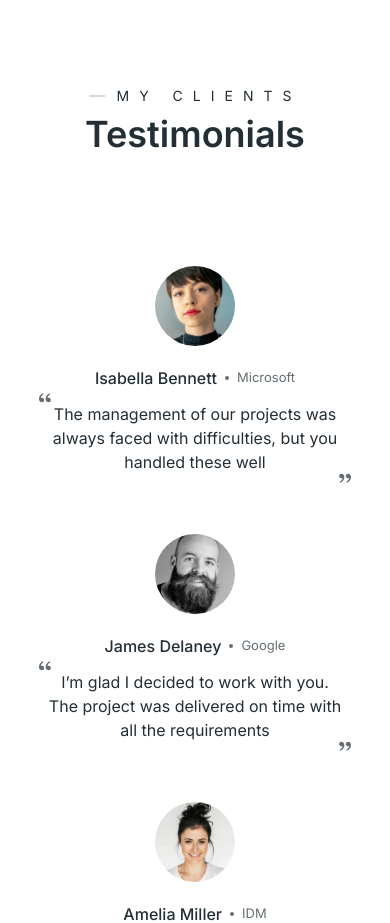
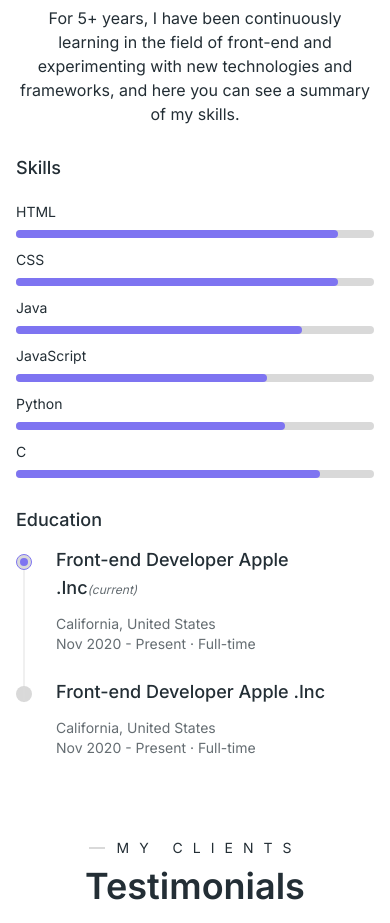
Before and after one commit to avishka2k/kr-portfolio, a React (Create React App) app: page / in a window 390 px wide. Shown: the part 4780-5703 px from the top of the page. Built offline with nearby package versions, Linux system fonts and the light colour scheme.

Commit message:
Website Front-end done

```diff
--- a/src/components/Contacts.jsx
+++ b/src/components/Contacts.jsx
@@ -28,7 +28,7 @@ function Contacts() {
       <div className="container px-4 m-auto">
         <div className="flex flex-col justify-center w-full pb-[7rem]">
           <div className="flex flex-row place-content-center pb-2 items-center">
-            <div className="section-header-before mr-3"></div>
+            <div className="w-[1rem] h-[2px] bg-gray mr-3"></div>
             <p className="section-header uppercase tracking-[10px] md:text-1xl text-sm my-text-gray">
               contacts
             </p>
--- a/src/components/Hero.jsx
+++ b/src/components/Hero.jsx
@@ -13,7 +13,7 @@ function Hero() {
       <div className="container px-4 m-auto md:hidden">
         <div className="flex flex-col justify-center w-full py-8">
           <div className="flex flex-row place-content-center items-center">
-            <div className="section-header-before mr-3"></div>
+            <div className="w-[1rem] h-[2px] bg-gray mr-3"></div>
             <p className="section-header uppercase tracking-[10px] text-gray2">
               My Name is
             </p>
@@ -45,7 +45,7 @@ function Hero() {
       <div className="container px-4 m-auto hidden md:flex">
         <div className="flex flex-col justify-center w-full py-8">
           <div className="flex flex-row items-center">
-            <div className="section-header-before mr-3"></div>
+            <div className="w-[1rem] h-[2px] bg-gray mr-3"></div>
             <p className="section-header uppercase text-gray2 tracking-[10px]">
               My Name is
             </p>
--- a/src/components/Navbar.jsx
+++ b/src/components/Navbar.jsx
@@ -39,6 +39,9 @@ function Navbar() {
             <a href="#experices">Experices</a>
           </li>
           <li className="cursor-pointer">
+            <a href="#skills">Skills</a>
+          </li>
+          <li className="cursor-pointer">
             <a href="#contacts">Contact</a>
           </li>
         </ul>
@@ -65,10 +68,24 @@ function Navbar() {
         </div>
       </div>
       <ul className={!nav ? "hidden" : "absolute w-full px-8 pb-10 bg-white"}>
-        <li className="cursor-pointer w-full p-3">About</li>
-        <li className="cursor-pointer w-full p-3">Projects</li>
-        <li className="cursor-pointer w-full p-3">Skills</li>
-        <li className="cursor-pointer w-full p-3">Contact</li>
+        <li className="cursor-pointer w-full p-3">
+          <a href="#about">About</a>
+        </li>
+        <li className="cursor-pointer w-full p-3">
+          <a href="#services">Services</a>
+        </li>
+        <li className="cursor-pointer w-full p-3">
+          <a href="#projects">Projects</a>
+        </li>
+        <li className="cursor-pointer w-full p-3">
+          <a href="#experices">Experices</a>
+        </li>
+        <li className="cursor-pointer w-full p-3">
+          <a href="#skills">Skills</a>
+        </li>
+        <li className="cursor-pointer w-full p-3">
+          <a href="#contacts">Contact</a>
+        </li>
         <div className="flex flex-col bg-blue my-4 rounded-lg">
           <button className=" text-white py-3">Download Resume</button>
         </div>
--- /dev/null
+++ b/src/components/ProgressBar.jsx
@@ -0,0 +1,16 @@
+import React from "react";
+
+function ProgressBar(props) {
+  return (
+    <div>
+      <div className="flex flex-col gap-2 pt-3">
+        <p className=" text-sm">{props.skillName}</p>
+        <div className="bg-gray rounded">
+          <div className={`bg-blue h-2 ${props.percentage} rounded`}></div>
+        </div>
+      </div>
+    </div>
+  );
+}
+
+export default ProgressBar;
--- a/src/components/Services.jsx
+++ b/src/components/Services.jsx
@@ -32,7 +32,7 @@ function Services() {
       <div className="container px-4 m-auto">
         <div className="flex flex-col w-full pb-[7rem]">
           <div className="flex flex-row place-content-center pb-2 items-center">
-            <div className="section-header-before mr-3"></div>
+            <div className="w-[1rem] h-[2px] bg-gray mr-3"></div>
             <p className="section-header uppercase tracking-[10px] md:text-1xl text-sm my-text-gray">
               Services
             </p>
--- a/src/components/Skills.jsx
+++ b/src/components/Skills.jsx
@@ -1,15 +1,16 @@
 import React from "react";
+import ProgressBar from "./ProgressBar";
 
 function Skills() {
   return (
     <div
-      id="experices"
+      id="skills"
       className="w-full flex pt-[6rem] md:h-screen flex-col justify-between"
     >
       <div className="container px-4 m-auto">
         <div className="flex flex-col justify-center w-full pb-[7rem]">
           <div className="flex flex-row place-content-center pb-2 items-center">
-            <div className="section-header-before mr-3"></div>
+            <div className="w-[1rem] h-[2px] bg-gray mr-3"></div>
             <p className="section-header uppercase tracking-[10px] md:text-1xl text-sm my-text-gray">
               learning path
             </p>
@@ -18,6 +19,77 @@ function Skills() {
             Education & Skills
           </p>
         </div>
+        <div className="flex flex-col justify-around lg:flex-row-reverse lg:max-w-none max-w-[24rem] m-auto">
+          <div className="flex flex-col max-w-[40rem] sm:max-w-[30rem]">
+            <p className="text-center lg:text-left">
+              For 5+ years, I have been continuously learning in the field of
+              front-end and experimenting with new technologies and frameworks,
+              and here you can see a summary of my skills.
+            </p>
+            <p className="pt-7 text-lg font-[500]">Skills</p>
+            <div className="flex-flex-col pt-2">
+              <ProgressBar skillName="HTML" percentage="w-[90%]" />
+              <ProgressBar skillName="CSS" percentage="w-[90%]" />
+              <ProgressBar skillName="Java" percentage="w-[80%]" />
+              <ProgressBar skillName="JavaScript" percentage="w-[70%]" />
+              <ProgressBar skillName="Python" percentage="w-[75%]" />
+              <ProgressBar skillName="C" percentage="w-[85%]" />
+            </div>
+          </div>
+          <div className="flex flex-col">
+            <p className="lg:pt-0 pt-7 pb-3 text-lg font-[500]">Education</p>
+            <div className="flex flex-row items-start">
+              <div className="flex flex-col item-end"></div>
+              <div className="flex w-full flex-col m-auto place-content-center gap-6 relative">
+                <span className="h-full over top-[10px] left-[7px] absolute w-[2px] bg-gray opacity-40"></span>
+                <div className="flex flex-row items-start">
+                  <div className="flex flex-col mt-2 mr-6">
+                    <span class="flex h-4 w-4 overflow-hidden">
+                      <span class="animate-ping absolute inline-flex h-4 w-4 rounded-full bg-blue opacity-50"></span>
+                      <span class=" absolute rounded-full w-4 h-4 m-auto bg-gray border-[1px] border-blue"></span>
+                      <span class="relative inline-flex rounded-full w-[8px] h-[8px] m-auto bg-blue"></span>
+                    </span>
+                  </div>
+                  <div className="flex flex-col">
+                    <p className="font-medium text-lg md:text-xl mb-3">
+                      Front-end Developer Apple .Inc
+                      <span className="text-gray2 font-normal md:text-sm text-xs italic">
+                        (current)
+                      </span>
+                    </p>
+                    <p className="text-sm md:text-base text-gray2">
+                      California, United States
+                    </p>
+                    <p className="text-sm md:text-base text-gray2">
+                      Nov 2020 - Present · Full-time
+                    </p>
+                  </div>
+                </div>
+                <div className="flex flex-row items-start">
+                  <div className="flex flex-col mt-2 mr-6">
+                    <span class="flex h-4 w-4">
+                      <span class="rounded-full w-4 h-4 m-auto bg-gray"></span>
+                    </span>
+                    <span class="flex ml-[2px]">
+                      <span class="absolute inline-flex h-[8rem] w-3 rounded-full bg-white"></span>
+                    </span>
+                  </div>
+                  <div className="flex flex-col">
+                    <p className="font-medium text-lg md:text-xl mb-3">
+                      Front-end Developer Apple .Inc
+                    </p>
+                    <p className="text-sm md:text-base text-gray2">
+                      California, United States
+                    </p>
+                    <p className="text-sm md:text-base text-gray2">
+                      Nov 2020 - Present · Full-time
+                    </p>
+                  </div>
+                </div>
+              </div>
+            </div>
+          </div>
+        </div>
       </div>
     </div>
   );
--- a/src/components/Testimonials.jsx
+++ b/src/components/Testimonials.jsx
@@ -34,7 +34,7 @@ function Testimonials() {
       <div className="container px-4 m-auto">
         <div className="flex flex-col justify-center w-full pb-[7rem]">
           <div className="flex flex-row place-content-center pb-2 items-center">
-            <div className="section-header-before mr-3"></div>
+            <div className="w-[1rem] h-[2px] bg-gray mr-3"></div>
             <p className="section-header uppercase tracking-[10px] md:text-1xl text-sm my-text-gray">
               my clients
             </p>
--- a/src/components/Work.jsx
+++ b/src/components/Work.jsx
@@ -39,11 +39,11 @@ function Work() {
   ];
 
   return (
-    <div id="projects" className="w-full flex flex-col md:h-screen pt-20">
+    <div id="projects" className="w-full flex flex-col xl:h-screen pt-20">
       <div className="container px-4 m-auto">
         <div className="flex flex-col justify-center w-full pb-[7rem]">
           <div className="flex flex-row place-content-center pb-2 items-center">
-            <div className="section-header-before mr-3"></div>
+            <div className="w-[1rem] h-[2px] bg-gray mr-3"></div>
             <p className="section-header uppercase tracking-[10px] md:text-1xl text-sm my-text-gray">
               my work
             </p>
--- a/src/index.css
+++ b/src/index.css
@@ -12,18 +12,15 @@
     --white: #ffffff;
     --gray2: #656d72;
   }
+
+  html {
+    @apply scroll-smooth;
+    @apply bg-white;
+    @apply text-black;
+    @apply font-sans;
+  }
+
   li {
     @apply md:p-4 lg:p-7;
   }
 }
-
-body {
-  font-family: "Inter", sans-serif;
-  color: var(--black);
-}
-
-.section-header-before {
-  width: 1rem;
-  height: 2px;
-  background-color: var(--gray);
-}
```
Also changed, not shown: src/components/Experices.jsx (+7 -7 lines), tailwind.config.js (+11 -10 lines).
